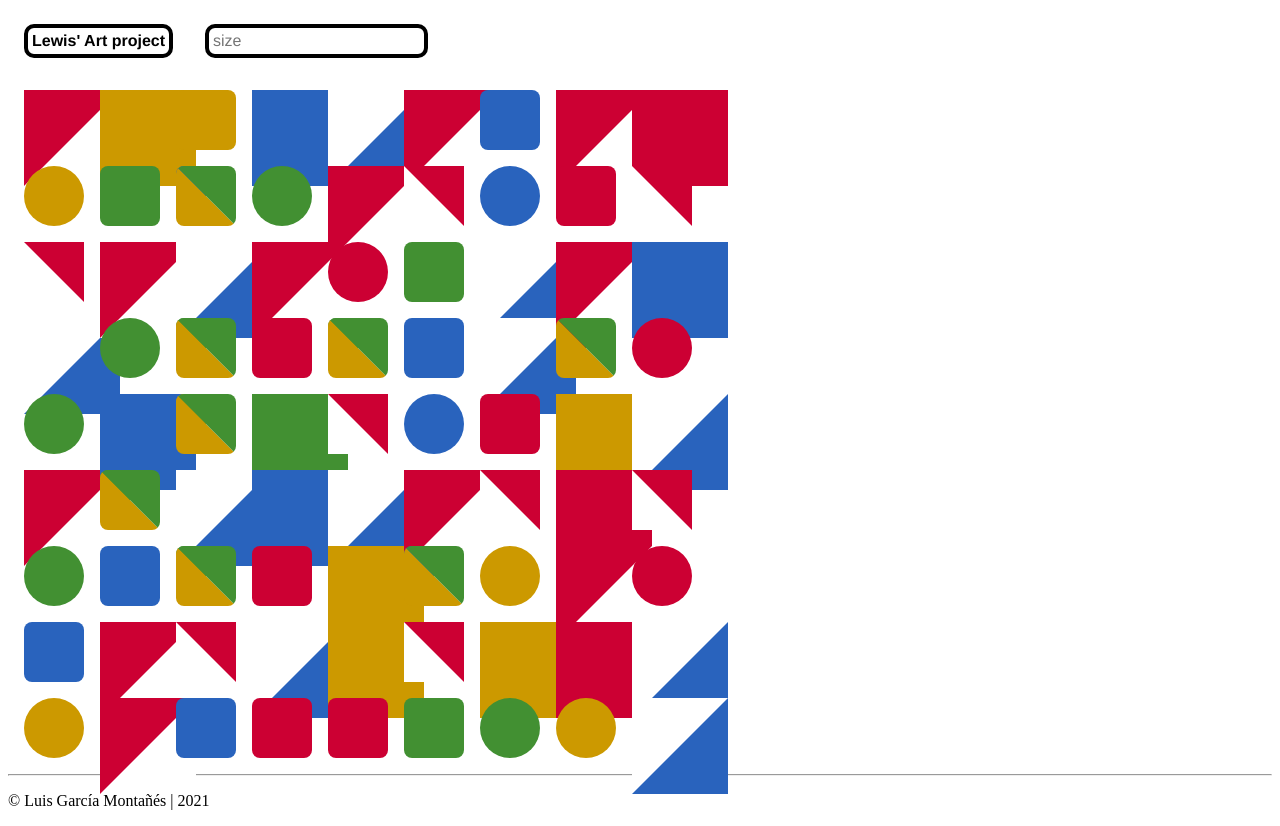
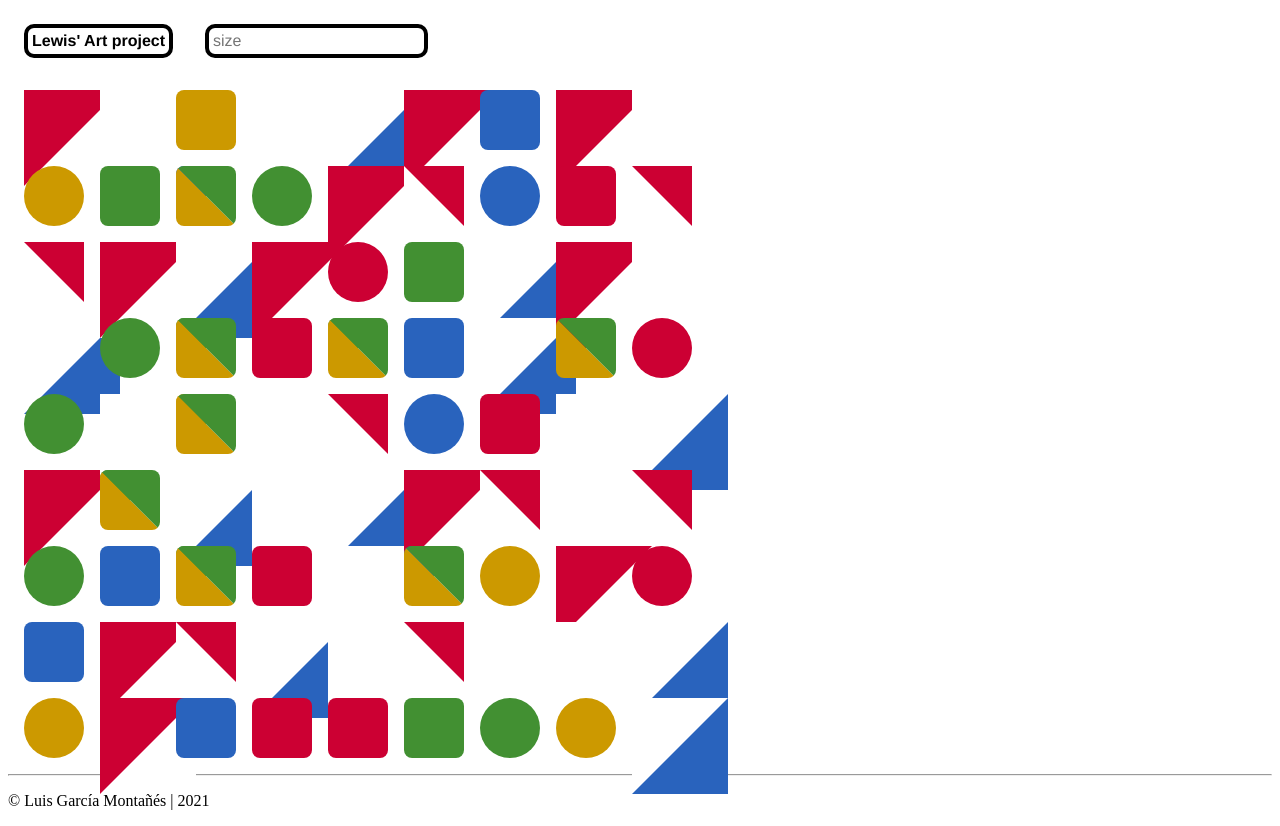
Before and after one commit to LewisGRobotics/art-project, an Angular app in the folder art-project/: page / in a window 1280 px wide. Built offline with nearby package versions, Linux system fonts and the light colour scheme.

Commit message:
Fix blank component

```diff
--- a/art-project/src/app/polygon/polygon.component.ts
+++ b/art-project/src/app/polygon/polygon.component.ts
@@ -20,6 +20,8 @@ export class PolygonComponent implements OnInit {
     this.colorProperty= this.colorVector[colorIndex];
     const shapeIndex = Math.floor(Math.random() * 7);
     this.classSelector = this.shapeVector[shapeIndex];
+
+    if(this.classSelector == "blank") this.colorProperty = "#fff";
   }
 
 }
```
